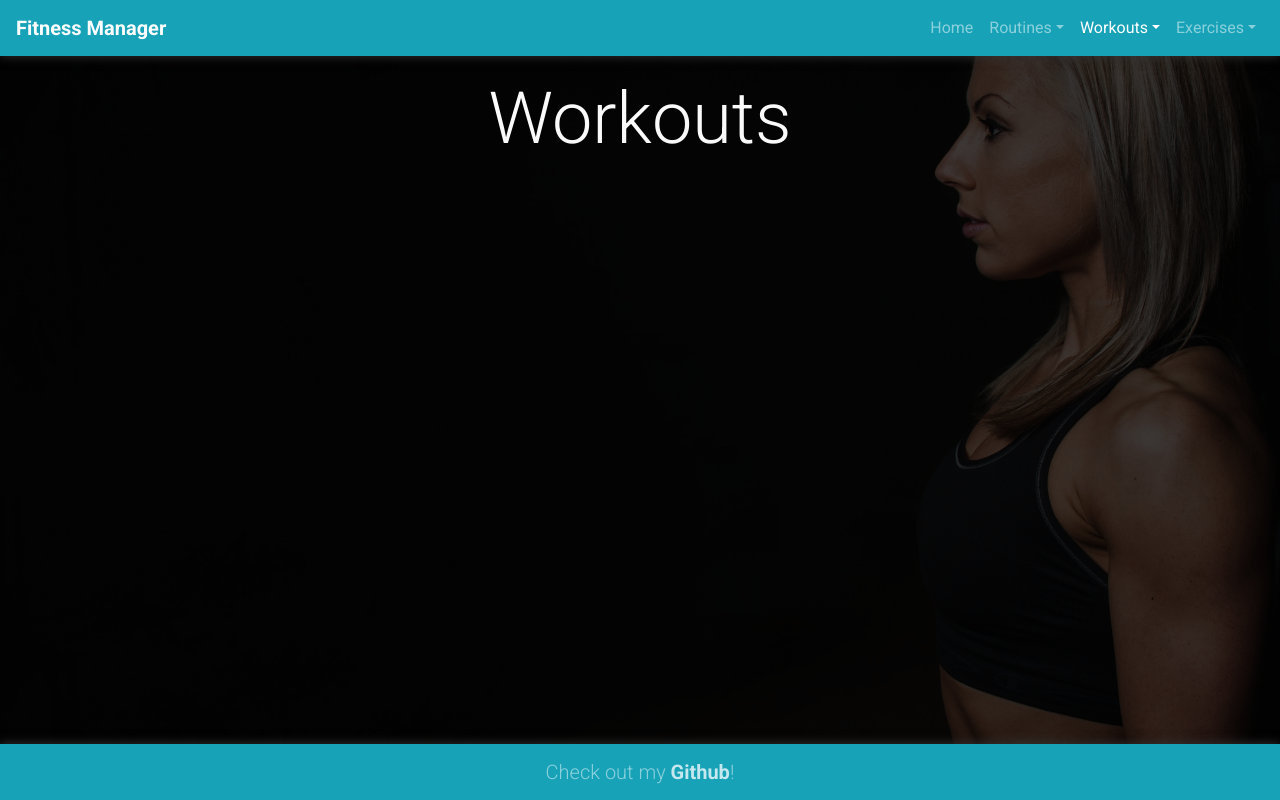
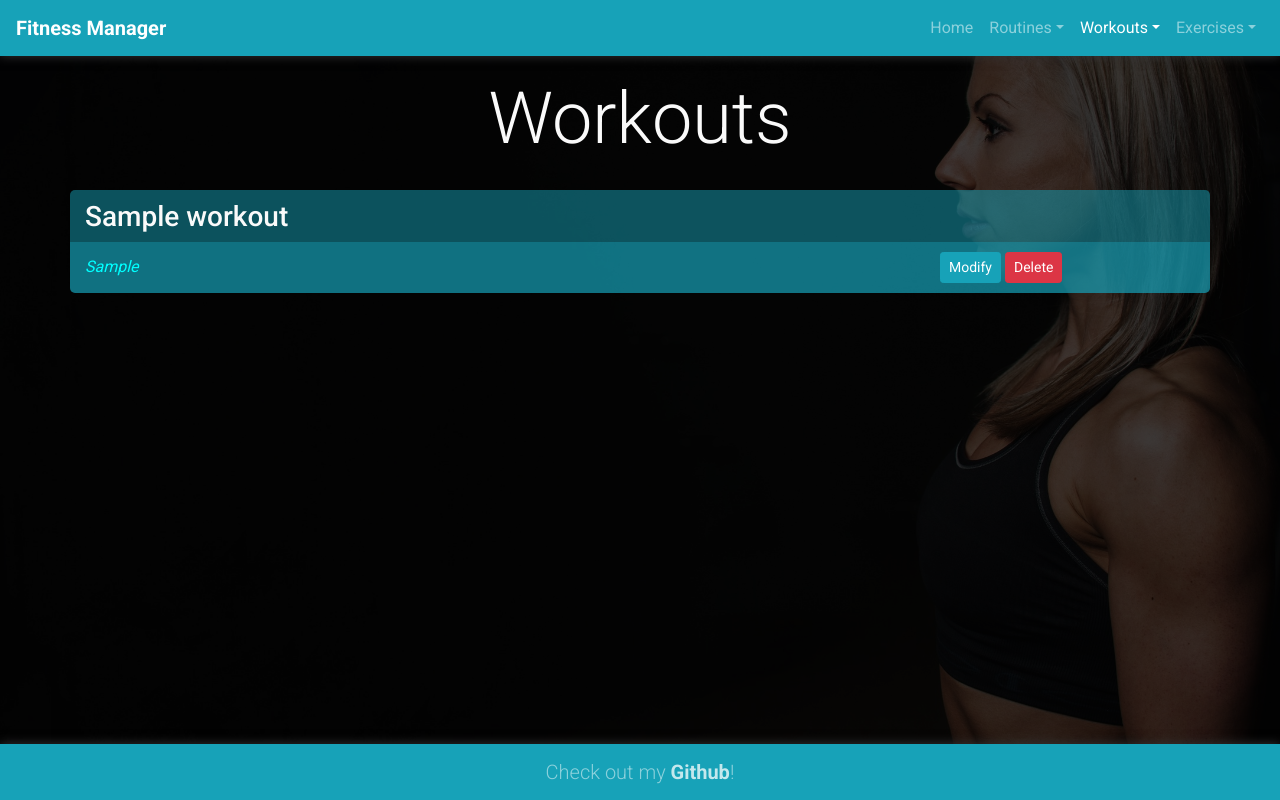
Before and after one commit to ckz8780/ci-dcd-milestone-fitness-manager, a Flask app: page /workouts in a window 1280 px wide. Run offline with Flask 2, Linux system fonts and the light colour scheme; a database or web service that is not in the repository returns one stand-in record (values such as "Sample title"); some libraries are stand-ins or nearby versions.

Commit message:
Styled workouts template and added mock exercises and workouts

```diff
--- a/run.py
+++ b/run.py
@@ -65,8 +65,15 @@ def add_exercise():
 def insert_routine():
     return redirect(url_for('get_routines'))
 
-@app.route('/workouts/insert')
+@app.route('/workouts/insert', methods=['POST'])
 def insert_workout():
+
+    new_workout = {
+        "workout_name": request.form.get('workout_name'),
+        "exercise_list": request.form.getlist('exercise_list')
+    }
+
+    inserted = mongo.db.workouts.insert_one(new_workout)
     return redirect(url_for('get_workouts'))
 
 @app.route('/exercises/insert', methods=['POST'])
@@ -106,16 +113,19 @@ def edit_exercise(exercise_id):
 
 # UPDATE ROUTINES/WORKOUTS/EXERCISES
 
-@app.route('/routines/update')
-def update_routine():
+@app.route('/routines/update/<routine_id>')
+def update_routine(routine_id):
+    print(routine_id)
     return redirect(url_for('get_routines'))
 
-@app.route('/workouts/update')
-def update_workout():
+@app.route('/workouts/update/<workout_id>')
+def update_workout(workout_id):
+    print(workout_id)
     return redirect(url_for('get_workouts'))
 
-@app.route('/exercises/update')
-def update_exercise():
+@app.route('/exercises/update/<exercise_id>')
+def update_exercise(exercise_id):
+    print(exercise_id)
     return redirect(url_for('get_exercises'))
 
 
--- a/static/css/main.css
+++ b/static/css/main.css
@@ -77,7 +77,8 @@ nav {
 /* -------------------------------------------------- DB-item Lists */
 
 .exercise-name-row,
-.routine-name-row {
+.routine-name-row,
+.workout-name-row {
     background: rgb(23, 162, 184);
     background: rgba(23, 162, 184, .50);
     border-radius: 5px 5px 0px 0px;
@@ -85,12 +86,14 @@ nav {
 }
 
 .exercise-name,
-.routine-name {
+.routine-name,
+.workout-name {
     font-weight: 500;
 }
 
 .exercise-detail-row,
-.routine-detail-row {
+.routine-detail-row,
+.workout-detail-row {
     background: rgba(23, 162, 184, .70);
     border-radius: 0px 0px 5px 5px;
     padding: 10px 0px;
@@ -98,7 +101,8 @@ nav {
 }
 
 .exercise-detail-row p,
-.routine-detail-row p {
+.routine-detail-row p,
+.workout-detail-row p {
     margin: 0;
 }
 
@@ -116,7 +120,8 @@ nav {
 }
 
 .exercise-reps-sets,
-.routine-length {
+.routine-length,
+.workout-exercise-list {
     color: cyan;
     font-style: italic;
 }
--- a/templates/workouts.html
+++ b/templates/workouts.html
@@ -6,4 +6,21 @@
         <h1 class="display-3">Workouts</h1>
     </div>
 </div>
+
+{% for workout in workouts %}
+<div class="row text-center text-md-left workout-name-row">
+    <div class="col-12">
+        <h3 class="workout-name">{{ workout.workout_name }}</h3>
+    </div>
+</div>
+<div class="row text-center text-md-left workout-detail-row">
+    <div class="col-12 col-md-9 my-auto workout-exercise-list">
+        <p>{{ workout.exercise_list }}</p>
+    </div>
+    <div class="col-12 col-md-3 my-auto dbitem-buttons">
+        <a href="{{ url_for('edit_workout', workout_id=workout._id) }}" class="btn btn-sm btn-info">Modify</a>
+        <a href="{{ url_for('delete_workout', workout_id=workout._id) }}" class="btn btn-sm btn-danger">Delete</a>
+    </div>
+</div>
+{% endfor %}
 {% endblock %}
```
